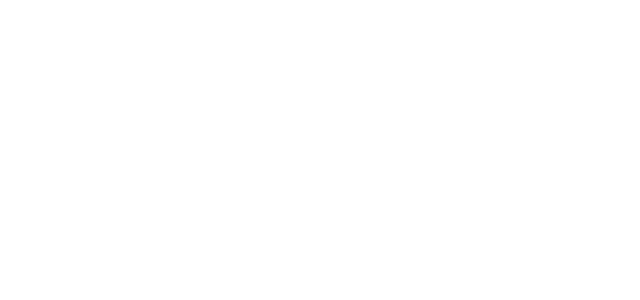
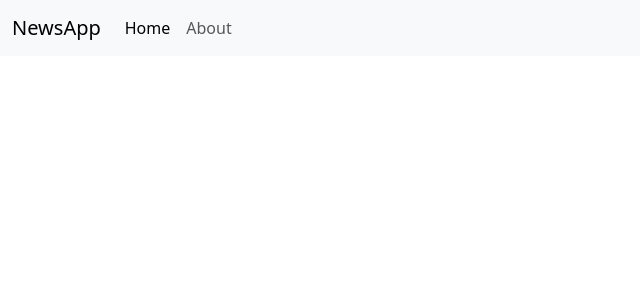
Before and after one commit to Mihir-Varu/newapp-react, a React (Create React App) app: page / in a window 1280 px wide. Shown: the top 300 px of the page, without its empty margins (0-640 px from the left). Built offline with nearby package versions, Linux system fonts and the light colour scheme.

Commit message:
Creating Navbar in newsapp

```diff
--- a/src/App.js
+++ b/src/App.js
@@ -1,11 +1,13 @@
 import './App.css';
 
 import React, { Component } from 'react'
+import NavBar from './components/NavBar';
 
 export default class App extends Component {
   render() {
     return (
       <div>
+        <NavBar />
       </div>
     )
   }
--- /dev/null
+++ b/src/components/NavBar.js
@@ -0,0 +1,31 @@
+import React, { Component } from 'react'
+
+export class NavBar extends Component {
+
+  render() {
+    return (
+      <div>
+        <nav className="navbar navbar-expand-lg bg-body-tertiary">
+            <div className="container-fluid">
+                <a className="navbar-brand" href="/">NewsApp</a>
+                <button className="navbar-toggler" type="button" data-bs-toggle="collapse" data-bs-target="#navbarSupportedContent" aria-controls="navbarSupportedContent" aria-expanded="false" aria-label="Toggle navigation">
+                <span className="navbar-toggler-icon"></span>
+                </button>
+                <div className="collapse navbar-collapse" id="navbarSupportedContent">
+                <ul className="navbar-nav me-auto mb-2 mb-lg-0">
+                    <li className="nav-item">
+                    <a className="nav-link active" aria-current="page" href="/">Home</a>
+                    </li>
+                    <li className="nav-item">
+                    <a className="nav-link" href="/about">About</a>
+                    </li>
+                </ul>
+                </div>
+            </div>
+        </nav>
+      </div>
+    )
+  }
+}
+
+export default NavBar
```
